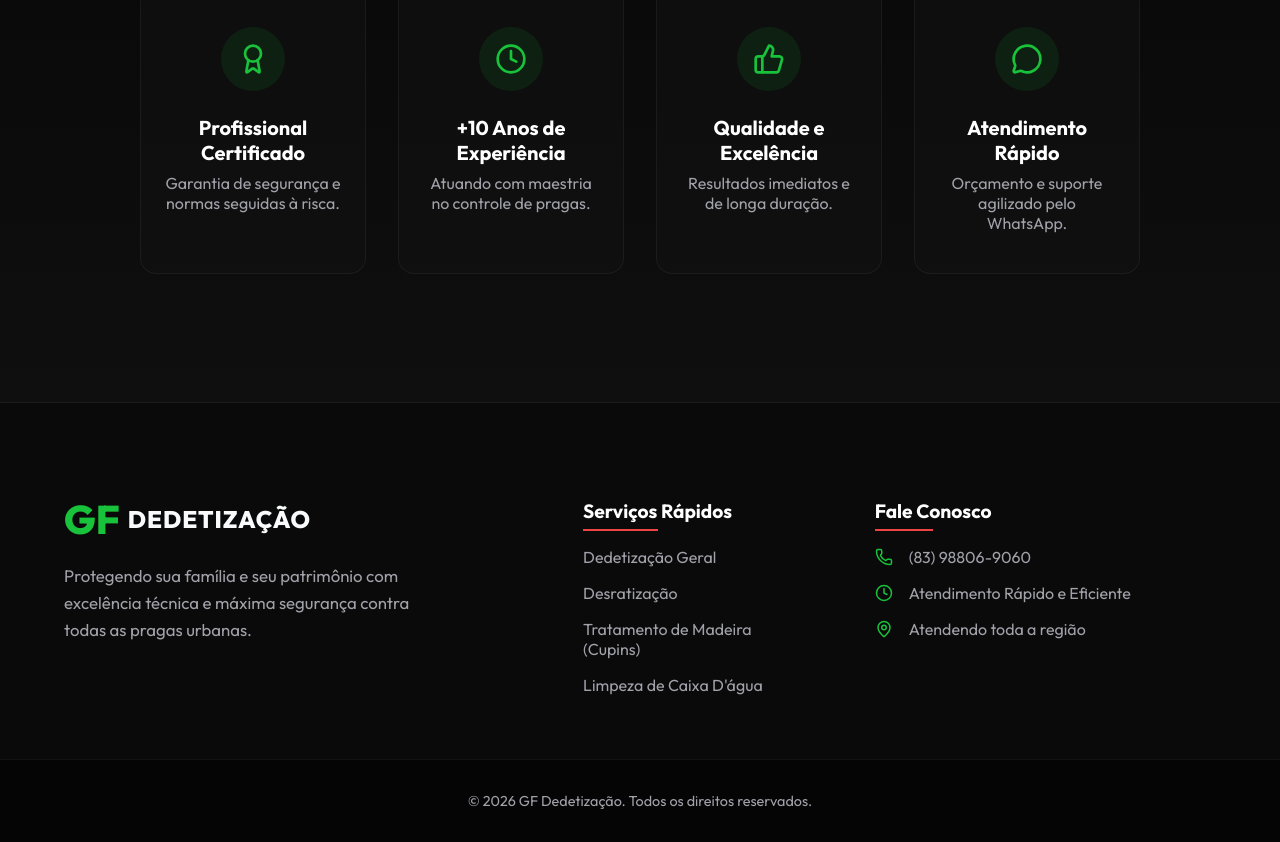
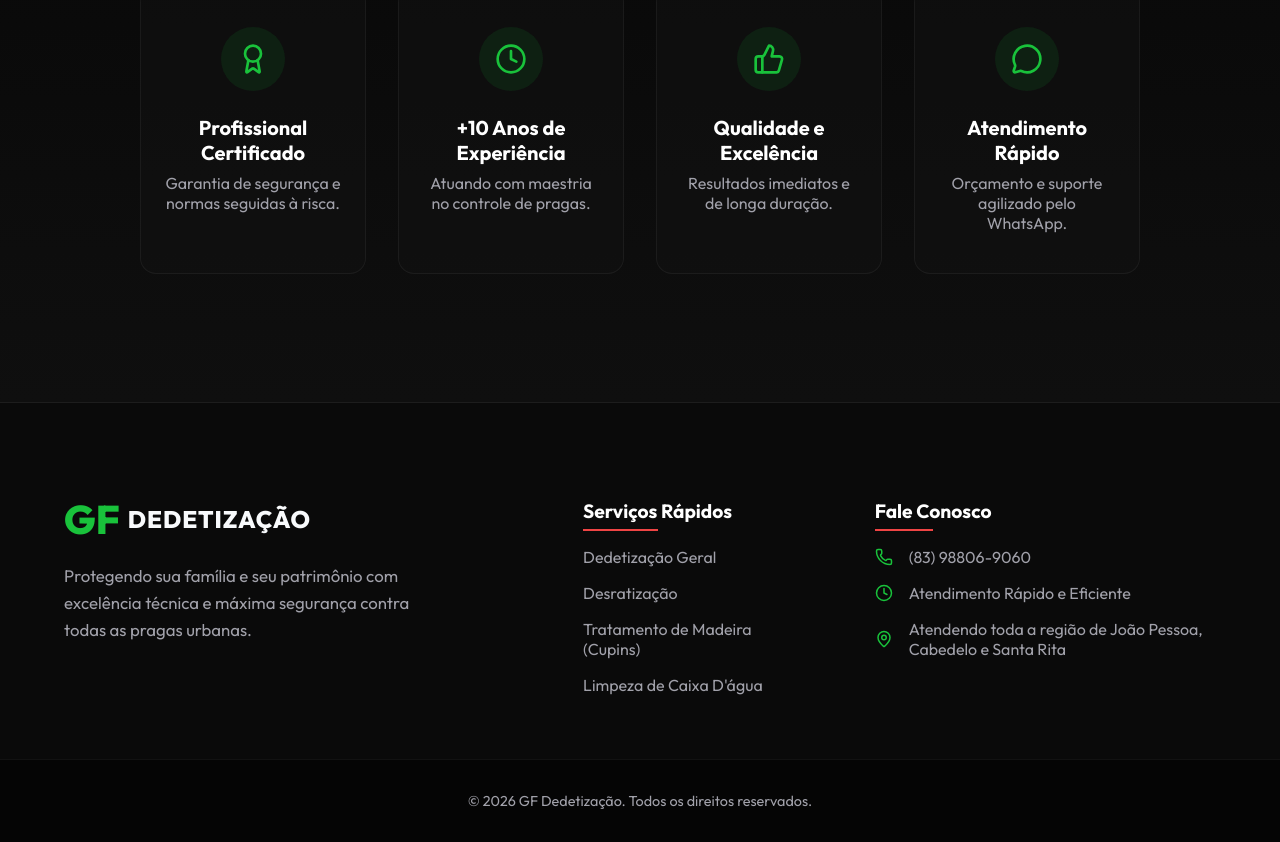
Before and after one commit to PedroH2M/gf-dedetizacao-site, a Next.js app: page / in a window 1280 px wide. Shown: the part 3381-4223 px from the top of the page. Built offline with nearby package versions, Linux system fonts and the light colour scheme.

Commit message:
Corrigindo Rodapé

```diff
--- a/src/app/page.tsx
+++ b/src/app/page.tsx
@@ -29,7 +29,7 @@ export default function Home() {
                 <span>Especialistas no Controle de Pragas</span>
               </div>
               <h1 className={styles.title}>
-                O Fim das Pragas. <br/>
+                O Fim das Pragas. <br />
                 <span className="text-primary-gradient">A Sua Paz.</span>
               </h1>
               <p className={styles.description}>
@@ -216,7 +216,7 @@ export default function Home() {
               </li>
               <li>
                 <MapPin size={18} className={styles.footerIcon} />
-                <span>Atendendo toda a região</span>
+                <span>Atendendo toda a região de João Pessoa, Cabedelo e Santa Rita</span>
               </li>
             </ul>
           </div>
```
